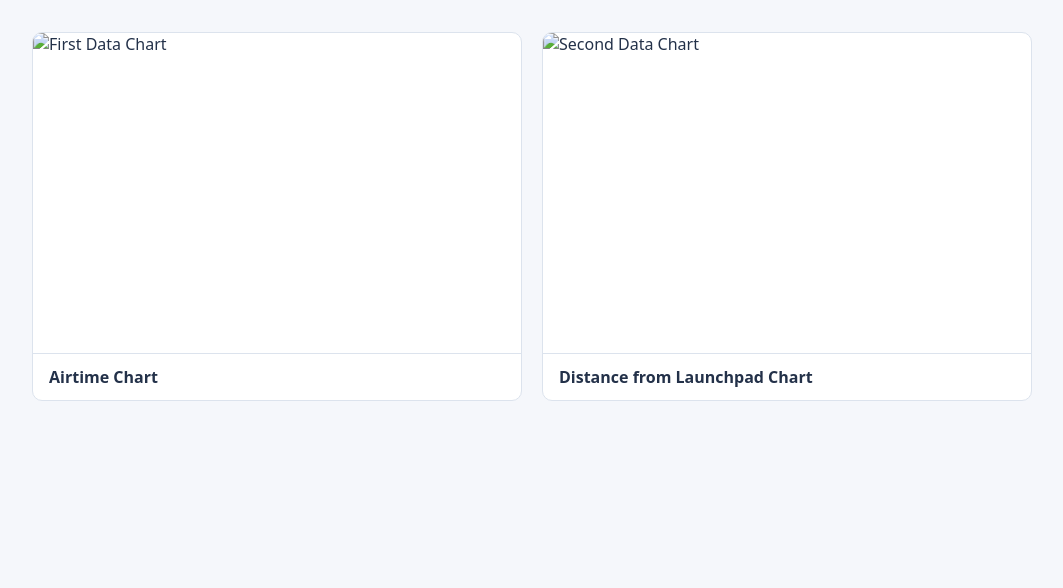
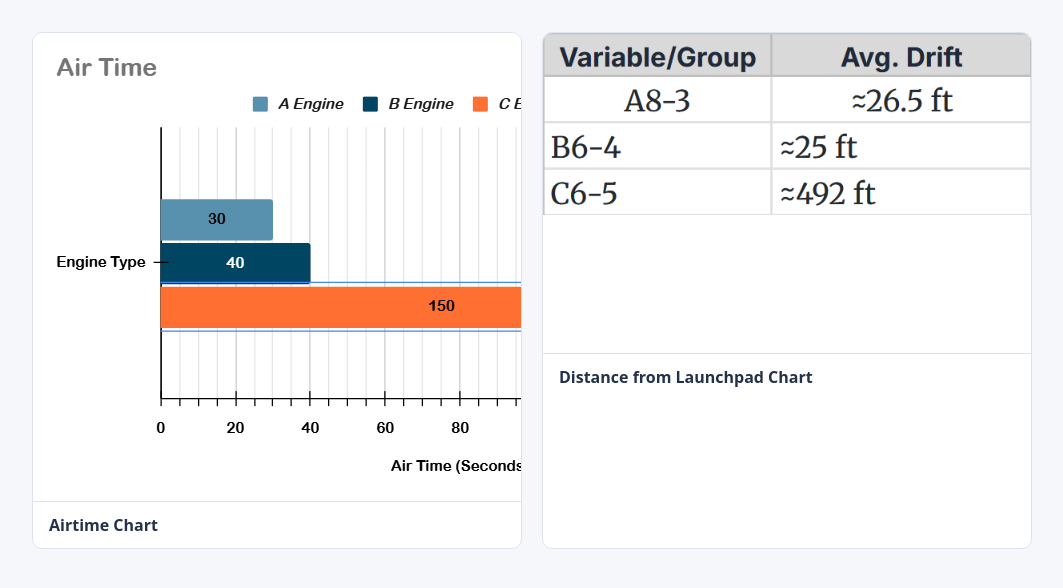
Before and after one commit to Zelk-Boy/EliFentonRocketData, a plain HTML site: page index.html in a window 1280 px wide. Shown: the whole page, without its empty margins (108-1171 px from the left). Drawn offline with Linux system fonts and the light colour scheme; the site is published under a folder, as on GitHub Pages, so addresses that start at the root find nothing.

Commit message:
Fix image source paths in index.html

```diff
--- a/index.html
+++ b/index.html
@@ -58,13 +58,13 @@
     <main>
         <figure>
             <div class="chart-space" aria-label="Space for chart 1">
-                <img src="/chart1forrocket.png" alt="First Data Chart">
+                <img src="chart1forrocket.png" alt="First Data Chart">
             </div>
             <figcaption>Airtime Chart</figcaption>
         </figure>
         <figure>
             <div class="chart-space" aria-label="Space for chart 2">
-                <img src="/chart2forrocket.png" alt="Second Data Chart">
+                <img src="chart2forrocket.png" alt="Second Data Chart">
             </div>
             <figcaption>Distance from Launchpad Chart</figcaption>
         </figure>
```
